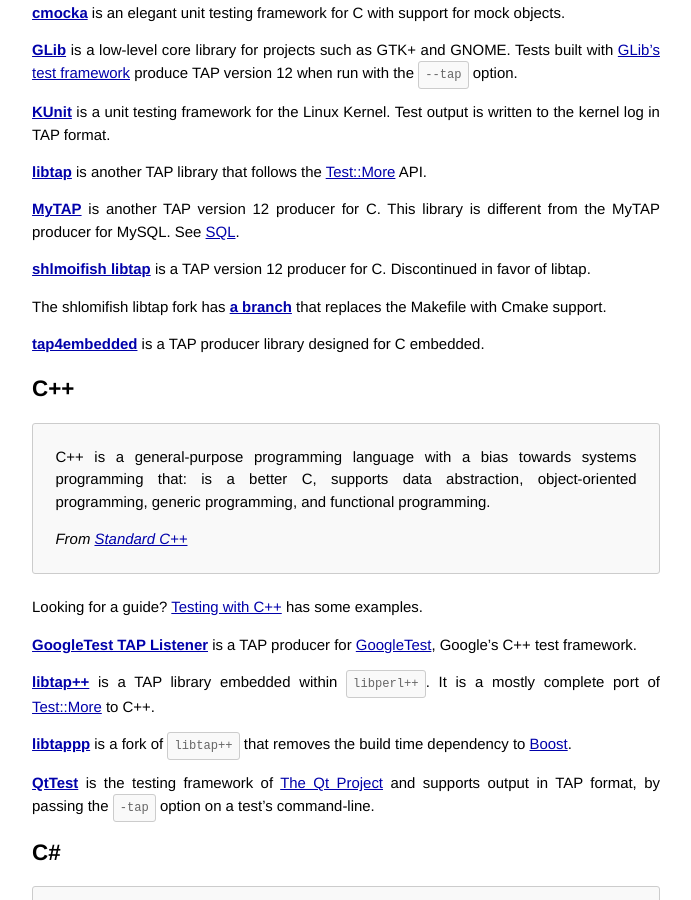
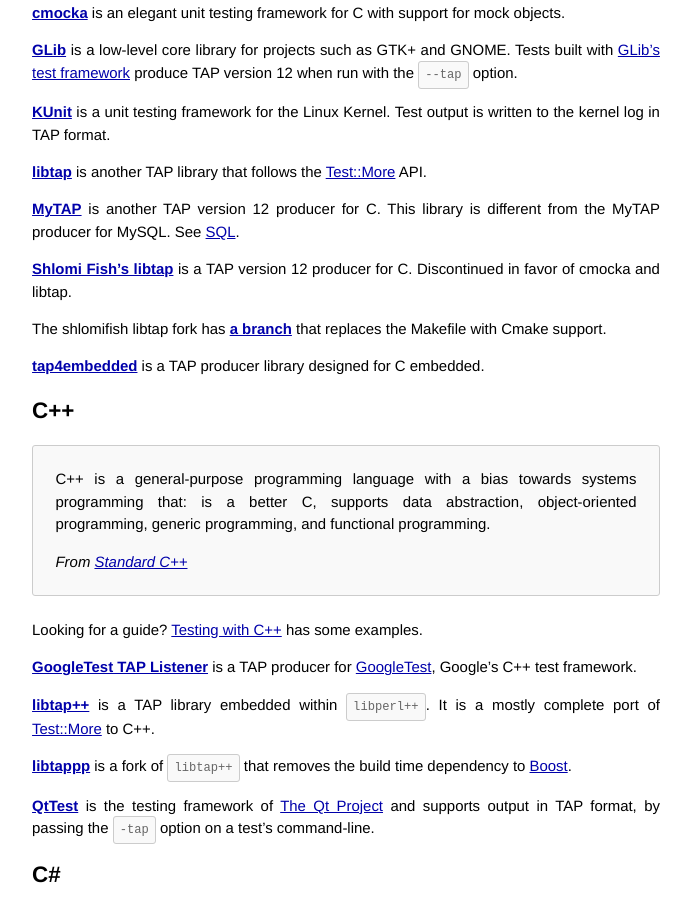
Before and after one commit to TestAnything/testanything.github.io, a Jekyll site: the page built from producers.md, in a window 1280 px wide and 900 px high, scrolled down 1071 px. Shown: the whole window, without its empty margins (294-985 px from the left). Built offline with Jekyll 4.4.1, drawn with Linux system fonts in a browser that asks for light colours.

Commit message:
Correct some broken spelling and update info (#170)

```diff
--- a/producers.md
+++ b/producers.md
@@ -98,8 +98,8 @@
 producer for C. This library is different from the MyTAP producer for MySQL.
 See [SQL](#sql).
 
-**[shlmoifish libtap](http://www.shlomifish.org/open-source/projects/libtap/)** is a
-TAP version 12 producer for C. Discontinued in favor of libtap.
+**[Shlomi Fish's libtap](http://www.shlomifish.org/open-source/projects/libtap/)** is a
+TAP version 12 producer for C. Discontinued in favor of cmocka and libtap.
 
 The shlomifish libtap fork has
 **[a branch](https://github.com/shlomif/libtap/tree/cmake)** that replaces the
```
